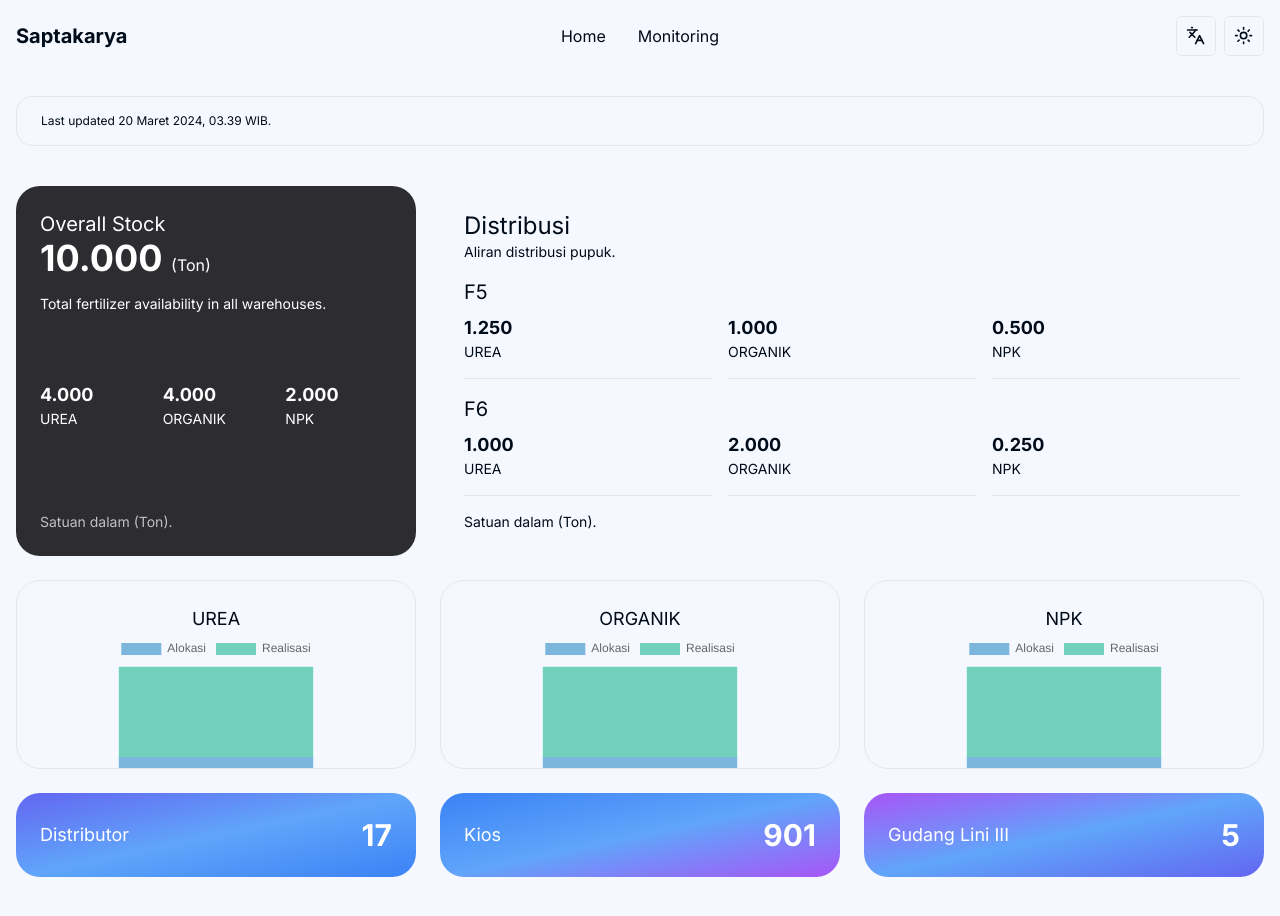
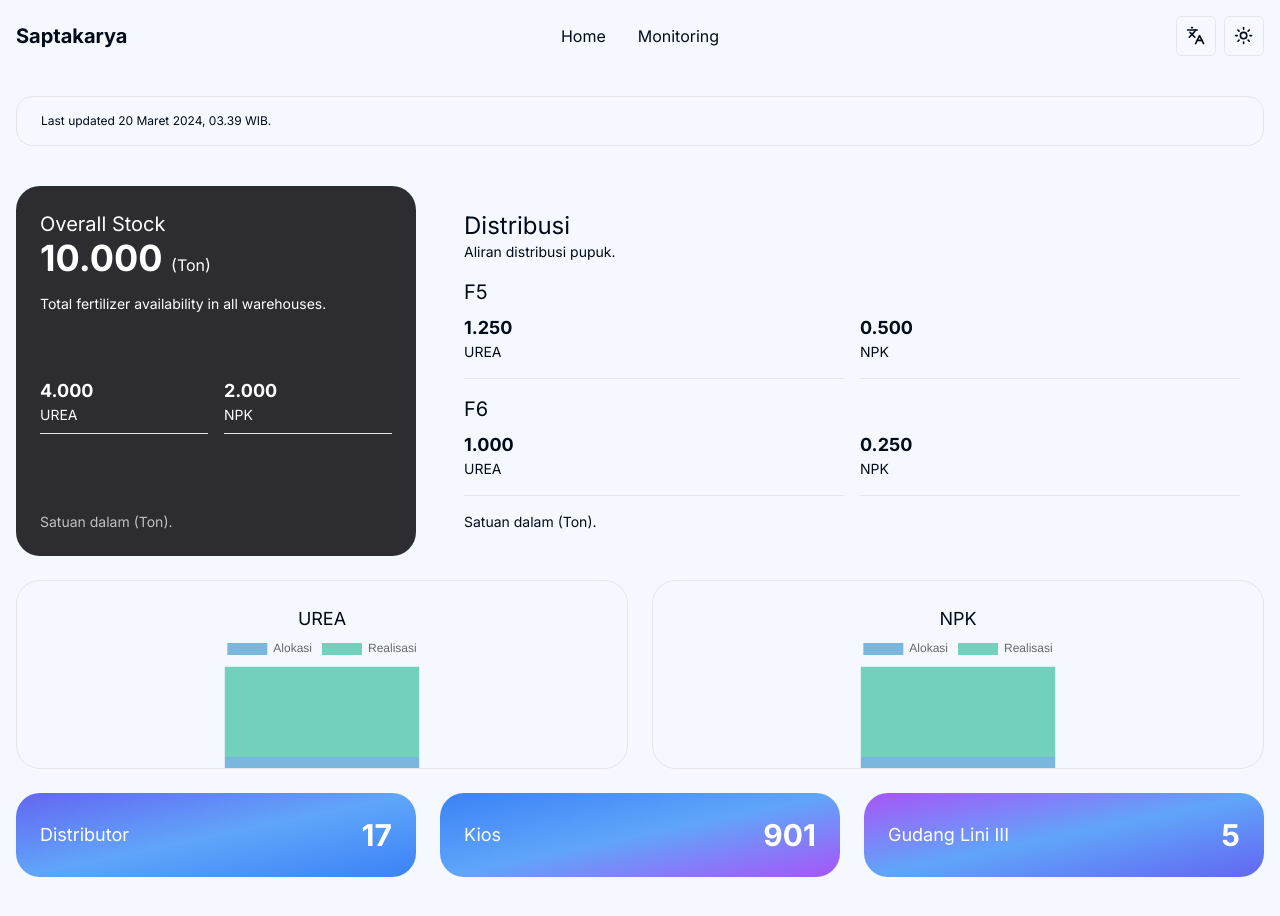
Before and after one commit to weexdayend/didactic-waffle, a Next.js app: page /en/home in a window 1280 px wide. Shown: the top 916 px of the page. Built offline with nearby package versions, Linux system fonts and the light colour scheme.

Commit message:
new list fertilizer

```diff
--- a/src/app/[locale]/(main)/home/page.tsx
+++ b/src/app/[locale]/(main)/home/page.tsx
@@ -25,9 +25,8 @@ const Page = () => {
       <div className='w-full grid sm:grid-cols-1 md:grid-cols-2 lg:grid-cols-2 xl:grid-cols-3 gap-6 px-4'>
         <CardOverall />
         <CardAch />
-        <div className='w-full grid sm:grid-cols-1 md:grid-cols-1 lg:grid-cols-1 xl:grid-cols-3 xl:col-span-3 gap-6'>
+        <div className='w-full grid sm:grid-cols-1 md:grid-cols-1 lg:grid-cols-1 xl:grid-cols-2 xl:col-span-3 gap-6'>
           <Example title='UREA' />
-          <Example title='ORGANIK' />
           <Example title='NPK' />
         </div>
         <div className='w-full h-fit grid sm:grid-cols-1 md:grid-cols-1 lg:grid-cols-1 xl:grid-cols-3 xl:col-span-3 gap-6'>
--- a/src/components/home/card-ach.tsx
+++ b/src/components/home/card-ach.tsx
@@ -13,14 +13,10 @@ const CardAch = () => {
       </div>
       <div className='flex flex-col w-full h-full'>
         <h4 className='text-xl pb-2'>F5</h4>
-        <div className='grid grid-cols-3 gap-4'>
+        <div className='grid grid-cols-2 gap-4'>
           <div className='flex flex-col pb-4 border-b'>
             <h6 className='text-lg font-bold '>1.250</h6>
             <h6 className='text-sm'>UREA</h6>
-          </div>
-          <div className='flex flex-col pb-4 border-b'>
-            <h6 className='text-lg font-bold'>1.000</h6>
-            <h6 className='text-sm'>ORGANIK</h6>
           </div>
           <div className='flex flex-col pb-4 border-b'>
             <h6 className='text-lg font-bold'>0.500</h6>
@@ -31,14 +27,10 @@ const CardAch = () => {
 
       <div className='flex flex-col w-full h-full'>
         <h4 className='text-xl pb-2'>F6</h4>
-        <div className='grid grid-cols-3 gap-4'>
+        <div className='grid grid-cols-2 gap-4'>
           <div className='flex flex-col pb-4 border-b'>
             <h6 className='text-lg font-bold '>1.000</h6>
             <h6 className='text-sm'>UREA</h6>
-          </div>
-          <div className='flex flex-col pb-4 border-b'>
-            <h6 className='text-lg font-bold'>2.000</h6>
-            <h6 className='text-sm'>ORGANIK</h6>
           </div>
           <div className='flex flex-col pb-4 border-b'>
             <h6 className='text-lg font-bold'>0.250</h6>
--- a/src/components/home/card-overall.tsx
+++ b/src/components/home/card-overall.tsx
@@ -13,16 +13,12 @@ const CardOverall = () => {
           <h1 className='font-bold text-4xl text-white dark:text-zinc-900'>10.000 <span className='text-base font-normal'>(Ton)</span></h1>
           <h6 className='text-sm text-white dark:text-zinc-900 mt-4'>{cs('description')}</h6>
         </div>
-        <div className='grid grid-cols-3 gap-4 items-center justify-between my-4'>
-          <div className='flex flex-col'>
+        <div className='grid grid-cols-2 gap-4 items-center justify-between my-4'>
+          <div className='flex flex-col border-b pb-2'>
             <h1 className='text-lg font-bold text-white dark:text-zinc-900'>4.000</h1>
             <h1 className='text-sm text-white dark:text-zinc-900'>UREA</h1>
           </div>
-          <div className='w-full h-full'>
-            <h1 className='text-lg font-bold text-white dark:text-zinc-900'>4.000</h1>
-            <h1 className='text-sm text-white dark:text-zinc-900'>ORGANIK</h1>
-          </div>
-          <div className='w-full h-full'>
+          <div className='w-full h-full border-b pb-2'>
             <h1 className='text-lg font-bold text-white dark:text-zinc-900'>2.000</h1>
             <h1 className='text-sm text-white dark:text-zinc-900'>NPK</h1>
           </div>
```
